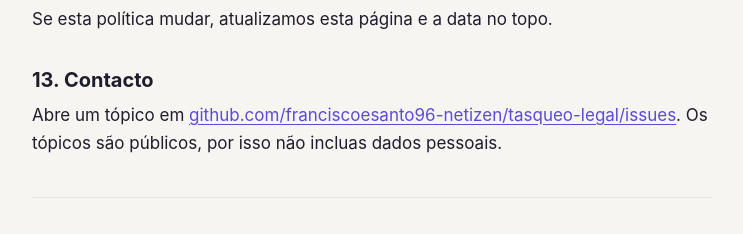
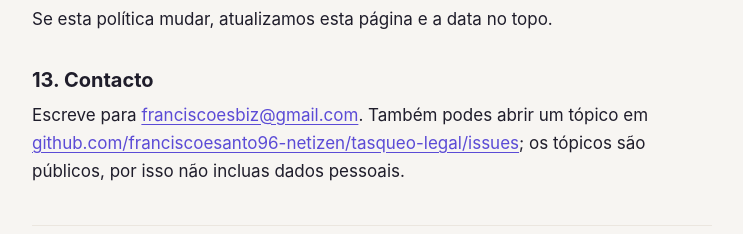
Before and after one commit to franciscoesanto96-netizen/tasqueo-legal, a plain HTML site: page privacy.html in a window 1280 px wide. Shown: the part 2981-3215 px from the top of the page, without its empty margins (268-1011 px from the left). Drawn offline with Linux system fonts and the light colour scheme.

Commit message:
Contacto por e-mail nas páginas de privacidade e termos (pt e en)
Co-Authored-By: Claude Sonnet 5.5 <noreply@anthropic.com>
Claude-Session: https://claude.ai/code/session_01CGJuGD8twNvm8onGGoMyJE

```diff
--- a/privacy.html
+++ b/privacy.html
@@ -67,7 +67,7 @@
     <p>Se esta política mudar, atualizamos esta página e a data no topo.</p>
 
     <h2>13. Contacto</h2>
-    <p>Abre um tópico em <a href="https://github.com/franciscoesanto96-netizen/tasqueo-legal/issues">github.com/franciscoesanto96-netizen/tasqueo-legal/issues</a>. Os tópicos são públicos, por isso não incluas dados pessoais.</p>
+    <p>Escreve para <a href="mailto:franciscoesbiz@gmail.com">franciscoesbiz@gmail.com</a>. Também podes abrir um tópico em <a href="https://github.com/franciscoesanto96-netizen/tasqueo-legal/issues">github.com/franciscoesanto96-netizen/tasqueo-legal/issues</a>; os tópicos são públicos, por isso não incluas dados pessoais.</p>
   </section>
 
   <section class="lang" id="en" lang="en">
@@ -119,7 +119,7 @@
     <p>If this policy changes, we will update this page and the date at the top.</p>
 
     <h2>13. Contact</h2>
-    <p>Open an issue at <a href="https://github.com/franciscoesanto96-netizen/tasqueo-legal/issues">github.com/franciscoesanto96-netizen/tasqueo-legal/issues</a>. Issues are public, so please do not include personal data.</p>
+    <p>Email <a href="mailto:franciscoesbiz@gmail.com">franciscoesbiz@gmail.com</a>. You can also open an issue at <a href="https://github.com/franciscoesanto96-netizen/tasqueo-legal/issues">github.com/franciscoesanto96-netizen/tasqueo-legal/issues</a>; issues are public, so please do not include personal data.</p>
   </section>
 
   <footer><a href="./">Tasqueo</a></footer>
```
Also changed, not shown: terms.html (+2 -2 lines).
